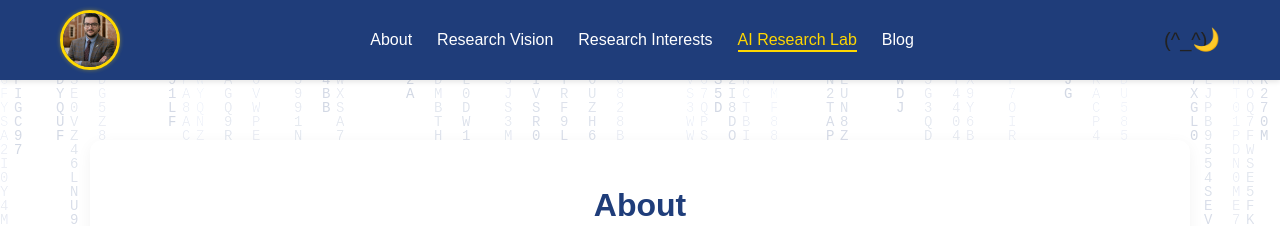
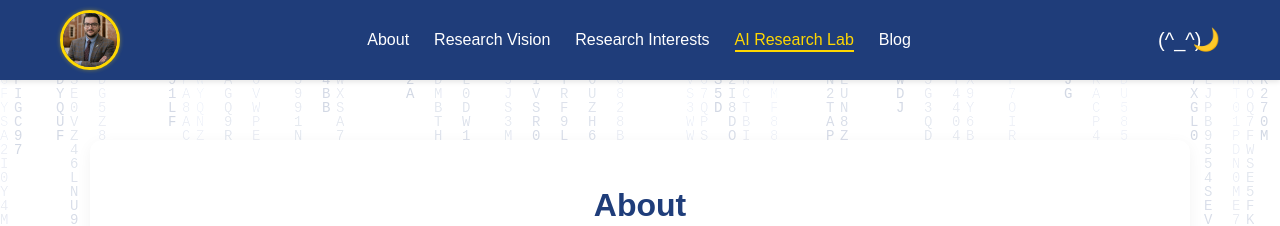
Before and after one commit to rodriguerizk/rodriguerizk.github.io, a Jekyll site: the page index.html, which Jekyll copies as it is, in a window 1280 px wide. Shown: the top 226 px of the page. Built offline with Jekyll 4.4.1, drawn with Linux system fonts in a browser that asks for light colours; nearby versions of some CDN libraries.

Commit message:
Update style.css

```diff
--- a/css/style.css
+++ b/css/style.css
@@ -1462,12 +1462,18 @@ Mascot animation
   transform-origin: center; /* grow from center */
   width: 1.2em; /* reserve enough width for the bigger face */
   text-align: center;
+
+   /* Default color (for blue background) */
+  color: white;
+  margin-right: 0.3em; /* <- adds space after mascot */
+
 }
 
 /* On hover: change face and scale */
 .ascii:hover::after {
   content: "(◕_◕)";
   /*transform: scale(1.5);*/ /* grow mascot */
+  color: yellow; /* optional: change color on hover */
 }
 
 
```
